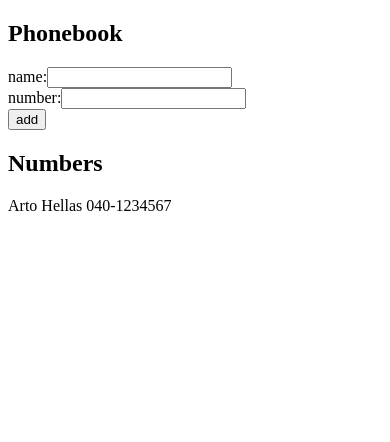
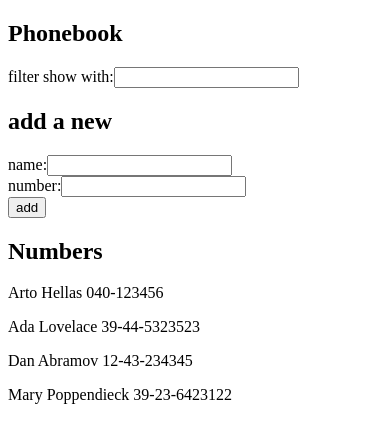
Before and after one commit to GanmaZ/fullstack, a React (Vite) app in the folder part2/ThePhonebook/: page / in a window 390 px wide. Shown: the top 442 px of the page. Built offline with nearby package versions, Linux system fonts and the light colour scheme.

Commit message:
2.9*: Phonebook step 4

```diff
--- a/part2/ThePhonebook/src/App.jsx
+++ b/part2/ThePhonebook/src/App.jsx
@@ -3,12 +3,14 @@ import Phone from './components/Phone'
 
 const App = () => {
   const [persons, setPersons] = useState([
-    { name: 'Arto Hellas',
-      number: '040-1234567'
-    }
+    { name: 'Arto Hellas', number: '040-123456', id: 1 },
+    { name: 'Ada Lovelace', number: '39-44-5323523', id: 2 },
+    { name: 'Dan Abramov', number: '12-43-234345', id: 3 },
+    { name: 'Mary Poppendieck', number: '39-23-6423122', id: 4 }
   ])
   const [newName, setNewName] = useState('')
   const [newNumber, setNewNumber] = useState('')
+  const [showFilter, setShowFilter] = useState([])
 
   const addPerson = (event) => {
     event.preventDefault()
@@ -30,10 +32,20 @@ const App = () => {
   const handleNumberChange = (event) => {
       setNewNumber(event.target.value)
   }
+  const handleFilterChange = (event) => {
+    setShowFilter(persons.filter(x => x.name.toLowerCase().includes(event.target.value.toLowerCase())))
+  }
 
   return (
     <div>
       <h2>Phonebook</h2>
+      <div>
+      filter show with:
+          <input
+            onChange={handleFilterChange}
+          />
+      </div>
+      <h2>add a new</h2>
       <form onSubmit={addPerson}>
         <div>
           name:
@@ -54,7 +66,7 @@ const App = () => {
         </div>
       </form>
       <h2>Numbers</h2>
-      {persons.map(person => <Phone key={person.name} phone={person}/>)}
+      {showFilter.length === 0 ? setShowFilter(persons) : showFilter.map(person => <Phone key={person.name} phone={person}/>)}
     </div>
   )
 }
```
